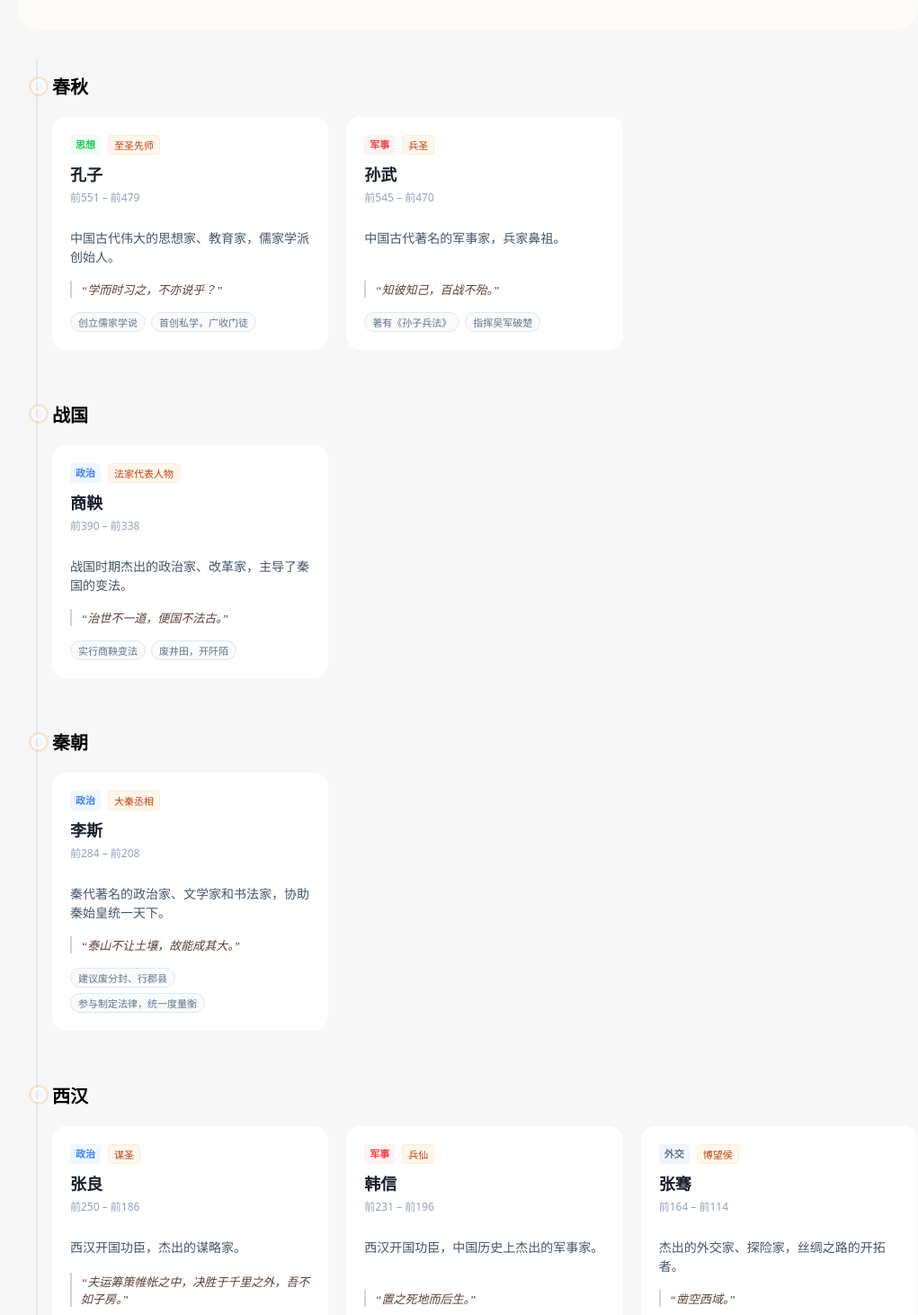
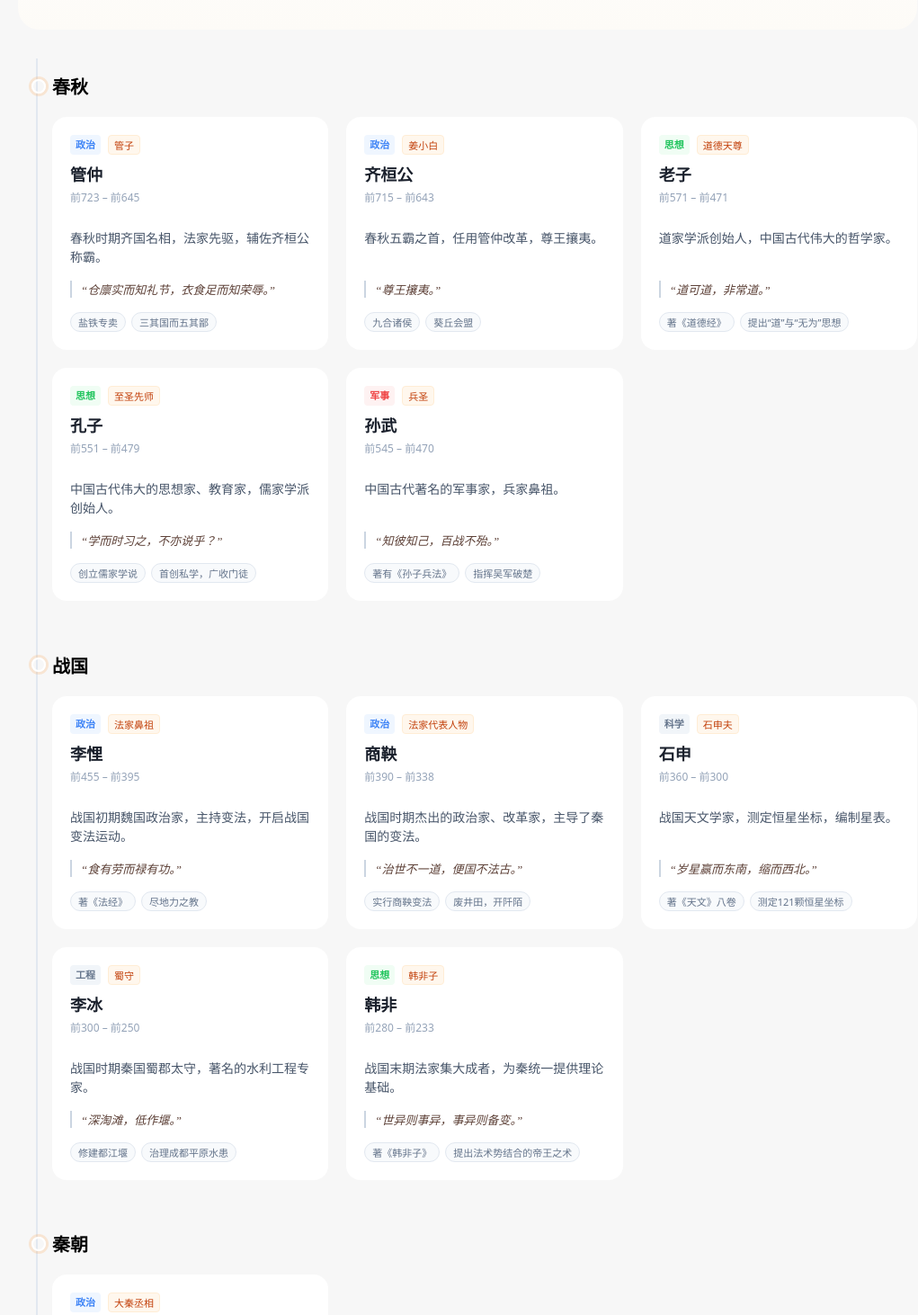
Before and after one commit to shixushi2025/shixushi-web, a Vue app: page /people in a window 1280 px wide. Shown: the part 268-1730 px from the top of the page at 90% size, without its empty margins (120-1141 px from the left). Built offline with nearby package versions, Linux system fonts and the light colour scheme.

Commit message:
feat: structured data entry for Pre-Qin research (11 people, 4 events)

```diff
--- a/src/data/eras.ts
+++ b/src/data/eras.ts
@@ -5,6 +5,16 @@
 import type { Era } from '@/types/history';
 
 export const chinaEras: Era[] = [
+  {
+    id: 0,
+    name: '三皇五帝',
+    slug: 'legendary',
+    startYear: -3000,
+    endYear: -2070,
+    summary: '中华文明的传说时代，神话与早期部落文明交织。',
+    broadPeriod: '先秦',
+    periods: [],
+  },
   {
     id: 1,
     name: '夏朝',
--- a/src/data/events.ts
+++ b/src/data/events.ts
@@ -2711,6 +2711,141 @@ export const events: Event[] = [
     },
     "sources": []
   }
+,
+{
+  "id": 1201,
+  "title": "涿鹿之战",
+  "slug": "battle-of-zhuolu",
+  "startYear": -2600,
+  "endYear": -2600,
+  "eraSlug": "legendary",
+  "region": [
+    "CN"
+  ],
+  "types": [
+    "军事",
+    "政治"
+  ],
+  "summary": "黄帝部落联合炎帝部落在涿鹿击败蚩尤。",
+  "background": "九黎部落蚩尤势力扩张，与炎黄部落发生冲突。",
+  "process": "黄帝运用指南车辨别方向，大败蚩尤。",
+  "result": "蚩尤战死，黄帝统一华夏部落。",
+  "influence": {
+    "shortTerm": "确立黄帝共主地位。",
+    "longTerm": "奠定华夏文明基础。"
+  },
+  "sources": [
+    {
+      "type": "zhengshi",
+      "title": "《史记·五帝本纪》",
+      "quote": "与蚩尤战于涿鹿之野，遂禽杀蚩尤。"
+    }
+  ],
+  "relatedEmperorSlugs": []
+},
+{
+  "id": 1202,
+  "title": "李悝变法",
+  "slug": "li-kui-reform",
+  "startYear": -400,
+  "endYear": -395,
+  "eraSlug": "eastern-zhou",
+  "region": [
+    "CN"
+  ],
+  "types": [
+    "政治",
+    "改革"
+  ],
+  "summary": "魏文侯任用李悝变法，魏国率先强盛。",
+  "background": "战国初期，各国寻求富国强兵之道。",
+  "process": "颁布《法经》，废除世卿世禄，尽地力之教。",
+  "result": "魏国经济军事实力大增，成为战国初期霸主。",
+  "influence": {
+    "shortTerm": "魏国称霸。",
+    "longTerm": "开启战国变法运动先河，影响商鞅变法。"
+  },
+  "sources": [
+    {
+      "type": "zhengshi",
+      "title": "《史记·魏世家》",
+      "quote": "李悝尽地力之教... 魏用有功。"
+    }
+  ],
+  "relatedEmperorSlugs": []
+},
+{
+  "id": 1203,
+  "title": "修建都江堰",
+  "slug": "dujiangyan-irrigation",
+  "startYear": -256,
+  "endYear": -251,
+  "eraSlug": "eastern-zhou",
+  "region": [
+    "CN"
+  ],
+  "types": [
+    "工程",
+    "经济"
+  ],
+  "places": [
+    {
+      "ancient": "蜀郡",
+      "modern": "四川都江堰",
+      "geo": [
+        103.6,
+        31
+      ]
+    }
+  ],
+  "summary": "秦国蜀守李冰主持修建都江堰水利工程。",
+  "background": "成都平原水患频发，秦国欲开发蜀地为粮仓。",
+  "process": "凿离堆，筑鱼嘴，建飞沙堰与宝瓶口。",
+  "result": "根治水患，成都平原成为沃野千里。",
+  "influence": {
+    "shortTerm": "秦国国力大增，支撑统一战争。",
+    "longTerm": "造福川蜀两千余年，至今发挥作用。"
+  },
+  "sources": [
+    {
+      "type": "zhengshi",
+      "title": "《史记·河渠志》",
+      "quote": "蜀守冰凿离堆，辟沫水之害，穿二江成都之中。"
+    }
+  ],
+  "relatedEmperorSlugs": []
+},
+{
+  "id": 1204,
+  "title": "编制甘石星经",
+  "slug": "gan-shi-star-catalog",
+  "startYear": -350,
+  "endYear": -350,
+  "eraSlug": "eastern-zhou",
+  "region": [
+    "CN"
+  ],
+  "types": [
+    "科学",
+    "天文"
+  ],
+  "summary": "战国天文学家甘德、石申测定恒星坐标。",
+  "background": "战国时期天文学发展，占星术盛行。",
+  "process": "长期观测，测定120多颗恒星坐标。",
+  "result": "编制成世界上最早的星表之一。",
+  "influence": {
+    "shortTerm": "服务于农业与占星。",
+    "longTerm": "奠定中国古代天文学基础。"
+  },
+  "sources": [
+    {
+      "type": "other",
+      "title": "《开元占经》",
+      "quote": "引甘氏、石氏经文。"
+    }
+  ],
+  "relatedEmperorSlugs": []
+}
 ];
 
-export const worldPreviewEvents = events;
+export const worldPreviewEvents = events.filter(e => !e.region.includes('CN'));
--- a/src/data/people.json
+++ b/src/data/people.json
@@ -1,4 +1,151 @@
 [
+  {
+    "id": 3024,
+    "name": "黄帝",
+    "title": "人文初祖",
+    "dynasty": "五帝",
+    "birthYear": -2717,
+    "deathYear": -2599,
+    "categories": [
+      "政治",
+      "军事"
+    ],
+    "summary": "中华文明的奠基者，五帝之首，统一炎黄部落。",
+    "achievements": [
+      "涿鹿之战败蚩尤",
+      "发明舟车、音律、医学",
+      "置百官，制衣冠"
+    ],
+    "quote": "声教讫于四海。",
+    "relatedEventIds": [
+      1201
+    ]
+  },
+  {
+    "id": 3025,
+    "name": "大禹",
+    "title": "夏禹",
+    "dynasty": "夏",
+    "birthYear": -2123,
+    "deathYear": -2025,
+    "categories": [
+      "政治",
+      "工程"
+    ],
+    "summary": "上古治水英雄，夏朝的奠基者，划定九州。",
+    "achievements": [
+      "治理黄河水患",
+      "划定九州",
+      "铸九鼎"
+    ],
+    "quote": "三过家门而不入。",
+    "relatedEventIds": []
+  },
+  {
+    "id": 3026,
+    "name": "商汤",
+    "title": "成汤",
+    "dynasty": "商",
+    "birthYear": -1670,
+    "deathYear": -1587,
+    "categories": [
+      "政治",
+      "军事"
+    ],
+    "summary": "商朝开国君主，推翻夏桀暴政。",
+    "achievements": [
+      "鸣条之战灭夏",
+      "网开一面",
+      "建立商朝"
+    ],
+    "quote": "人视水见形，视民知治不。",
+    "relatedEventIds": [
+      1001
+    ]
+  },
+  {
+    "id": 3027,
+    "name": "周武王",
+    "title": "姬发",
+    "dynasty": "西周",
+    "birthYear": -1076,
+    "deathYear": -1043,
+    "categories": [
+      "政治",
+      "军事"
+    ],
+    "summary": "西周开国君主，灭商建周，确立分封制。",
+    "achievements": [
+      "牧野之战灭商",
+      "分封诸侯",
+      "释放箕子"
+    ],
+    "quote": "维师尚父，时维鹰扬。",
+    "relatedEventIds": [
+      1003
+    ]
+  },
+  {
+    "id": 3029,
+    "name": "管仲",
+    "title": "管子",
+    "dynasty": "春秋",
+    "birthYear": -723,
+    "deathYear": -645,
+    "categories": [
+      "政治",
+      "经济"
+    ],
+    "summary": "春秋时期齐国名相，法家先驱，辅佐齐桓公称霸。",
+    "achievements": [
+      "盐铁专卖",
+      "三其国而五其鄙",
+      "尊王攘夷战略"
+    ],
+    "quote": "仓廪实而知礼节，衣食足而知荣辱。",
+    "relatedEventIds": [
+      1005
+    ]
+  },
+  {
+    "id": 3028,
+    "name": "齐桓公",
+    "title": "姜小白",
+    "dynasty": "春秋",
+    "birthYear": -715,
+    "deathYear": -643,
+    "categories": [
+      "政治"
+    ],
+    "summary": "春秋五霸之首，任用管仲改革，尊王攘夷。",
+    "achievements": [
+      "九合诸侯",
+      "葵丘会盟",
+      "北伐山戎"
+    ],
+    "quote": "尊王攘夷。",
+    "relatedEventIds": [
+      1005
+    ]
+  },
+  {
+    "id": 3030,
+    "name": "老子",
+    "title": "道德天尊",
+    "dynasty": "春秋",
+    "birthYear": -571,
+    "deathYear": -471,
+    "categories": [
+      "思想"
+    ],
+    "summary": "道家学派创始人，中国古代伟大的哲学家。",
+    "achievements": [
+      "著《道德经》",
+      "提出“道”与“无为”思想"
+    ],
+    "quote": "道可道，非常道。",
+    "relatedEventIds": []
+  },
   {
     "id": 3001,
     "name": "孔子",
@@ -18,6 +165,47 @@
     ],
     "quote": "学而时习之，不亦说乎？",
     "relatedEventIds": []
+  },
+  {
+    "id": 3003,
+    "name": "孙武",
+    "title": "兵圣",
+    "dynasty": "春秋",
+    "birthYear": -545,
+    "deathYear": -470,
+    "categories": [
+      "军事",
+      "思想"
+    ],
+    "summary": "中国古代著名的军事家，兵家鼻祖。",
+    "achievements": [
+      "著有《孙子兵法》",
+      "指挥吴军破楚"
+    ],
+    "quote": "知彼知己，百战不殆。",
+    "relatedEventIds": []
+  },
+  {
+    "id": 3031,
+    "name": "李悝",
+    "title": "法家鼻祖",
+    "dynasty": "战国",
+    "birthYear": -455,
+    "deathYear": -395,
+    "categories": [
+      "政治",
+      "法律"
+    ],
+    "summary": "战国初期魏国政治家，主持变法，开启战国变法运动。",
+    "achievements": [
+      "著《法经》",
+      "尽地力之教",
+      "废除世卿世禄"
+    ],
+    "quote": "食有劳而禄有功。",
+    "relatedEventIds": [
+      1202
+    ]
   },
   {
     "id": 3002,
@@ -42,23 +230,47 @@
     ]
   },
   {
-    "id": 3003,
-    "name": "孙武",
-    "title": "兵圣",
-    "dynasty": "春秋",
-    "birthYear": -545,
-    "deathYear": -470,
+    "id": 3034,
+    "name": "石申",
+    "title": "石申夫",
+    "dynasty": "战国",
+    "birthYear": -360,
+    "deathYear": -300,
     "categories": [
-      "军事",
-      "思想"
+      "科学",
+      "天文"
     ],
-    "summary": "中国古代著名的军事家，兵家鼻祖。",
+    "summary": "战国天文学家，测定恒星坐标，编制星表。",
     "achievements": [
-      "著有《孙子兵法》",
-      "指挥吴军破楚"
+      "著《天文》八卷",
+      "测定121颗恒星坐标",
+      "《甘石星经》"
     ],
-    "quote": "知彼知己，百战不殆。",
-    "relatedEventIds": []
+    "quote": "岁星赢而东南，缩而西北。",
+    "relatedEventIds": [
+      1204
+    ]
+  },
+  {
+    "id": 3033,
+    "name": "李冰",
+    "title": "蜀守",
+    "dynasty": "战国",
+    "birthYear": -300,
+    "deathYear": -250,
+    "categories": [
+      "工程",
+      "政治"
+    ],
+    "summary": "战国时期秦国蜀郡太守，著名的水利工程专家。",
+    "achievements": [
+      "修建都江堰",
+      "治理成都平原水患"
+    ],
+    "quote": "深淘滩，低作堰。",
+    "relatedEventIds": [
+      1203
+    ]
   },
   {
     "id": 3004,
@@ -83,25 +295,23 @@
     ]
   },
   {
-    "id": 3005,
-    "name": "韩信",
-    "title": "兵仙",
-    "dynasty": "西汉",
-    "birthYear": -231,
-    "deathYear": -196,
+    "id": 3032,
+    "name": "韩非",
+    "title": "韩非子",
+    "dynasty": "战国",
+    "birthYear": -280,
+    "deathYear": -233,
     "categories": [
-      "军事"
+      "思想",
+      "法律"
     ],
-    "summary": "西汉开国功臣，中国历史上杰出的军事家。",
+    "summary": "战国末期法家集大成者，为秦统一提供理论基础。",
     "achievements": [
-      "明修栈道，暗度陈仓",
-      "背水一战，十面埋伏",
-      "定三秦，擒魏、取代、破赵、胁燕、击齐，灭楚"
+      "著《韩非子》",
+      "提出法术势结合的帝王之术"
     ],
-    "quote": "置之死地而后生。",
-    "relatedEventIds": [
-      1023
-    ]
+    "quote": "世异则事异，事异则备变。",
+    "relatedEventIds": []
   },
   {
     "id": 3006,
@@ -121,6 +331,27 @@
       "明哲保身"
     ],
     "quote": "夫运筹策帷帐之中，决胜于千里之外，吾不如子房。",
+    "relatedEventIds": [
+      1023
+    ]
+  },
+  {
+    "id": 3005,
+    "name": "韩信",
+    "title": "兵仙",
+    "dynasty": "西汉",
+    "birthYear": -231,
+    "deathYear": -196,
+    "categories": [
+      "军事"
+    ],
+    "summary": "西汉开国功臣，中国历史上杰出的军事家。",
+    "achievements": [
+      "明修栈道，暗度陈仓",
+      "背水一战，十面埋伏",
+      "定三秦，擒魏、取代、破赵、胁燕、击齐，灭楚"
+    ],
+    "quote": "置之死地而后生。",
     "relatedEventIds": [
       1023
     ]
--- a/src/types/history.ts
+++ b/src/types/history.ts
@@ -3,7 +3,7 @@
 // 1. 定义核心枚举/联合类型，约束输入
 // 补充 '世界史' 和 '当代观察' 以兼容旧逻辑和特定展示需求
 // 扩充 '政变'、'更迭' 等常见细分类型
-export const EVENT_TYPES = ['历史事件', '科技', '经济', '政治', '军事', '文化', '世界史', '当代观察', '政变', '更迭', '改革', '灾难', '民变', '外交', '统一', '建国', '盛世', '动乱', '危机', '起义', '革命', '终结', '探险'] as const;
+export const EVENT_TYPES = ['历史事件', '科技', '经济', '政治', '军事', '文化', '世界史', '当代观察', '政变', '更迭', '改革', '灾难', '民变', '外交', '统一', '建国', '盛世', '动乱', '危机', '起义', '革命', '终结', '探险', '工程', '科学', '天文'] as const;
 export type EventType = typeof EVENT_TYPES[number];
 
 // 使用 ISO 3166-1 alpha-2 代码或通用区域代码
```
